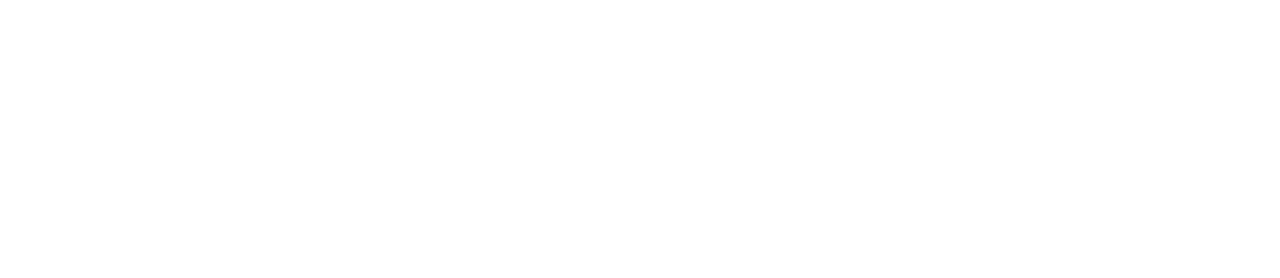
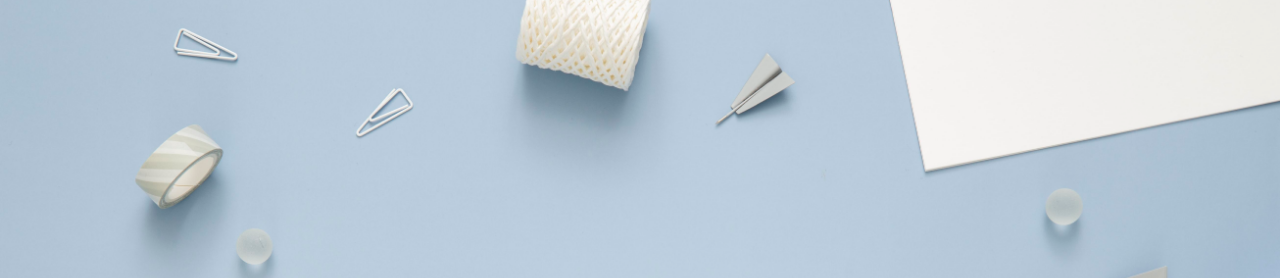
Before and after one commit to junixcoder/todo-app.github.io, a plain HTML site: page index.html in a window 1280 px wide. Shown: the top 278 px of the page. Drawn offline with Linux system fonts and the light colour scheme.

Commit message:
Update styles.css

```diff
--- a/css/styles.css
+++ b/css/styles.css
@@ -1,6 +1,6 @@
 body {
   font-family: Arial, sans-serif;
-  background: url("assets/background1.jpg") no-repeat center center / cover;
+  background: url("../assets/background1.jpg") no-repeat center center / cover;
   margin: 0;
   padding: 0;
   display: flex;
```
